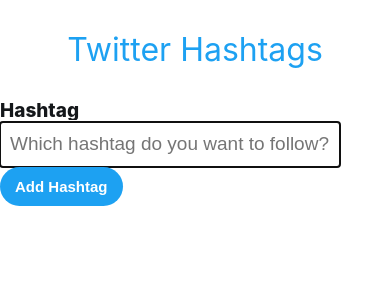
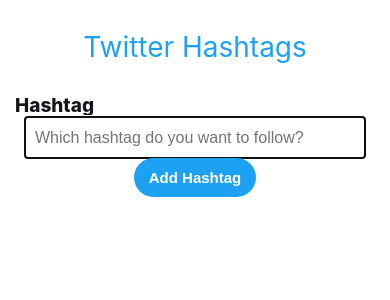
Before and after one commit to lcandiago/twitter-hashtags-client, a React (Create React App) app: page / in a window 390 px wide. Shown: the top 300 px of the page. Built offline with nearby package versions, Linux system fonts and the light colour scheme; the HTML template or start-up script is replaced by a standard one.

Commit message:
favicon and responsive style

```diff
--- a/public/index.html
+++ b/public/index.html
@@ -7,7 +7,7 @@
     <meta name="theme-color" content="#000000" />
     <meta
       name="description"
-      content="Web site created using create-react-app"
+      content="Follow your favorite hashtags and don't miss the topics that interest you!"
     />
     <!--
       Notice the use of %PUBLIC_URL% in the tags above.
@@ -18,7 +18,7 @@
       work correctly both with client-side routing and a non-root public URL.
       Learn how to configure a non-root public URL by running `npm run build`.
     -->
-    <title>React App</title>
+    <title>Twitter Hashtags</title>
   </head>
   <body>
     <noscript>You need to enable JavaScript to run this app.</noscript>
--- a/src/App.css
+++ b/src/App.css
@@ -1,5 +1,7 @@
 .container {
   max-width: 600px;
+  padding-left: 15px;
+  padding-right: 15px;
   margin: 0 auto;
   display: flex;
   flex-direction: column;
@@ -11,16 +13,24 @@
   margin-top: 30px;
 }
 
+@media (max-width: 600px) {
+  .logo {
+    font-size: 28px;
+  }
+}
+
 .hashtagForm {
-  width: 100%;
   margin-top: 30px;
+  display: flex;
+  flex-wrap: wrap;
+  justify-content: center;
 }
 
 .hashtagForm__label {
   color: rgb(20, 23, 26);
   font-weight: 800;
   font-size: 19px;
-  display: block;
+  width: 100%;
 }
 
 .hashtagForm__input {
@@ -31,6 +41,12 @@
   line-height: 1.3125;
   padding: 10px;
   width: 340px;
+}
+
+@media (max-width: 600px) {
+  .hashtagForm__input {
+    font-size: 16px;
+  }
 }
 
 .hashtagForm__button {
@@ -66,3 +82,8 @@
   color: red;
   font-weight: bold;
 }
+
+.unfollow-text {
+  font-size: 12px;
+  color: #909090;
+}
--- a/src/App.js
+++ b/src/App.js
@@ -117,6 +117,7 @@
       )}
 
       {hashtags.length > 0 && (
+        <>
           <ul className="hashtagList">
             {hashtags.map(hashtag => (
               <Hashtag key={hashtag} onClick={() => removeHashtag(hashtag)}>
@@ -124,6 +125,8 @@
               </Hashtag>
             ))}
           </ul>
+          <span className="unfollow-text">Click on the hashtag to unfollow</span>
+        </>
       )}
 
       {tweets.length > 0 && (
--- a/src/components/Tweet/index.js
+++ b/src/components/Tweet/index.js
@@ -21,7 +21,7 @@
           <span className="tweet__screenname">{`@${tweet.user.screen_name}`}</span>
           <span className="tweet__date">{date}</span>
         </div>
-        <div className="tweet_text">{tweet.full_text}</div>
+        <div className="tweet__text">{tweet.full_text}</div>
       </div>
     </li>
   );
--- a/src/components/Tweet/styles.css
+++ b/src/components/Tweet/styles.css
@@ -29,11 +29,33 @@
   margin-right: 10px;
 }
 
+@media (max-width: 600px) {
+  .tweet__username, .tweet__screenname, .tweet__date {
+    font-size: 12px;
+  }
+}
+
 .tweet__username {
   color: rgb(20, 23, 26);
   font-weight: bold;
 }
 
+@media (max-width: 600px) {
+  .tweet__screenname {
+    display: none;
+  }
+}
+
 .tweet__screenname, .tweet__date {
   color: rgb(101, 119, 134);
 }
+
+.tweet__text {
+  margin-top: 10px;
+}
+
+@media (max-width: 600px) {
+  .tweet__text {
+    font-size: 12px;
+  }
+}
```
Also changed, not shown: 1 other file (tests, documents, lock files or other folders). Lines whose indentation alone changed are shown as unchanged.
